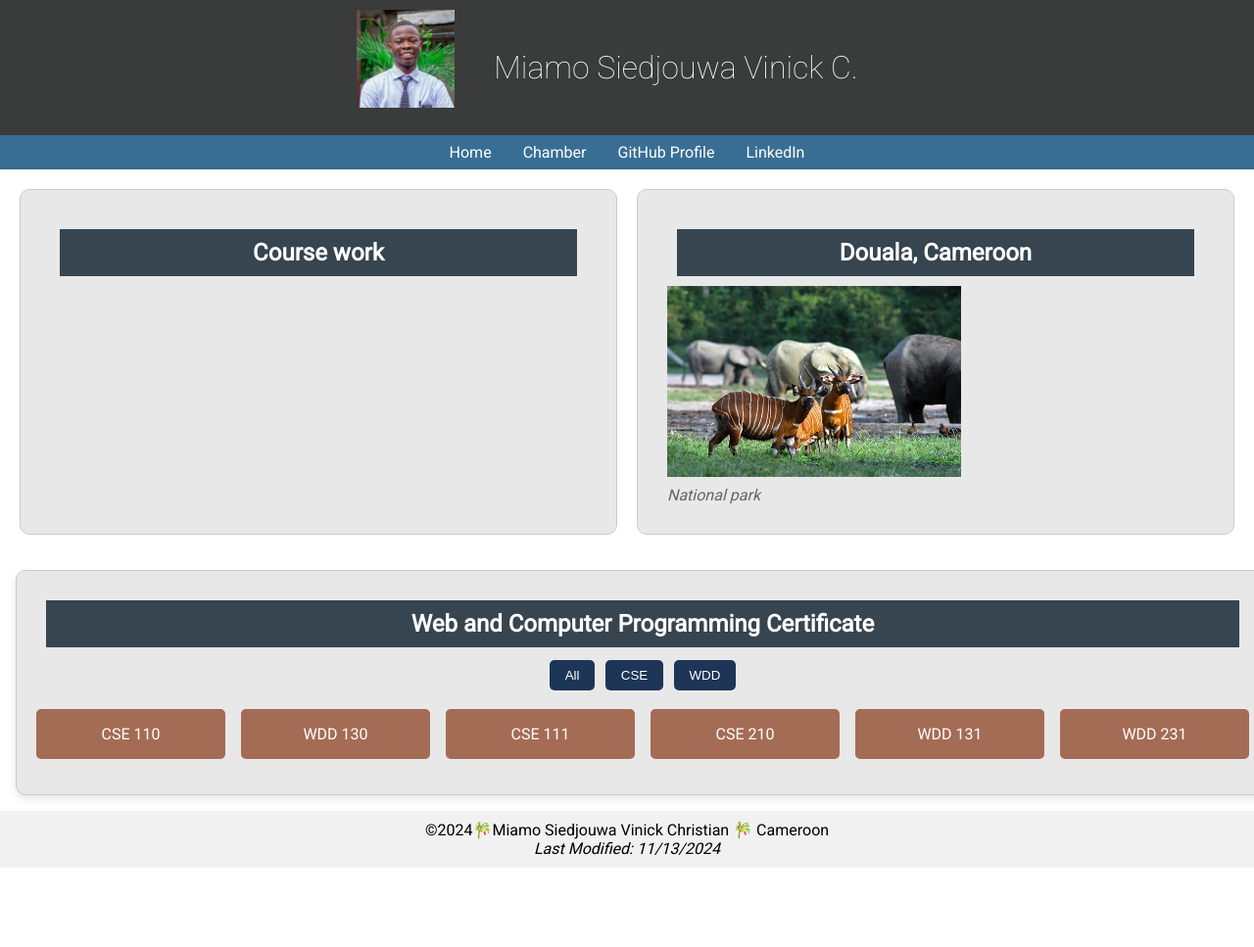
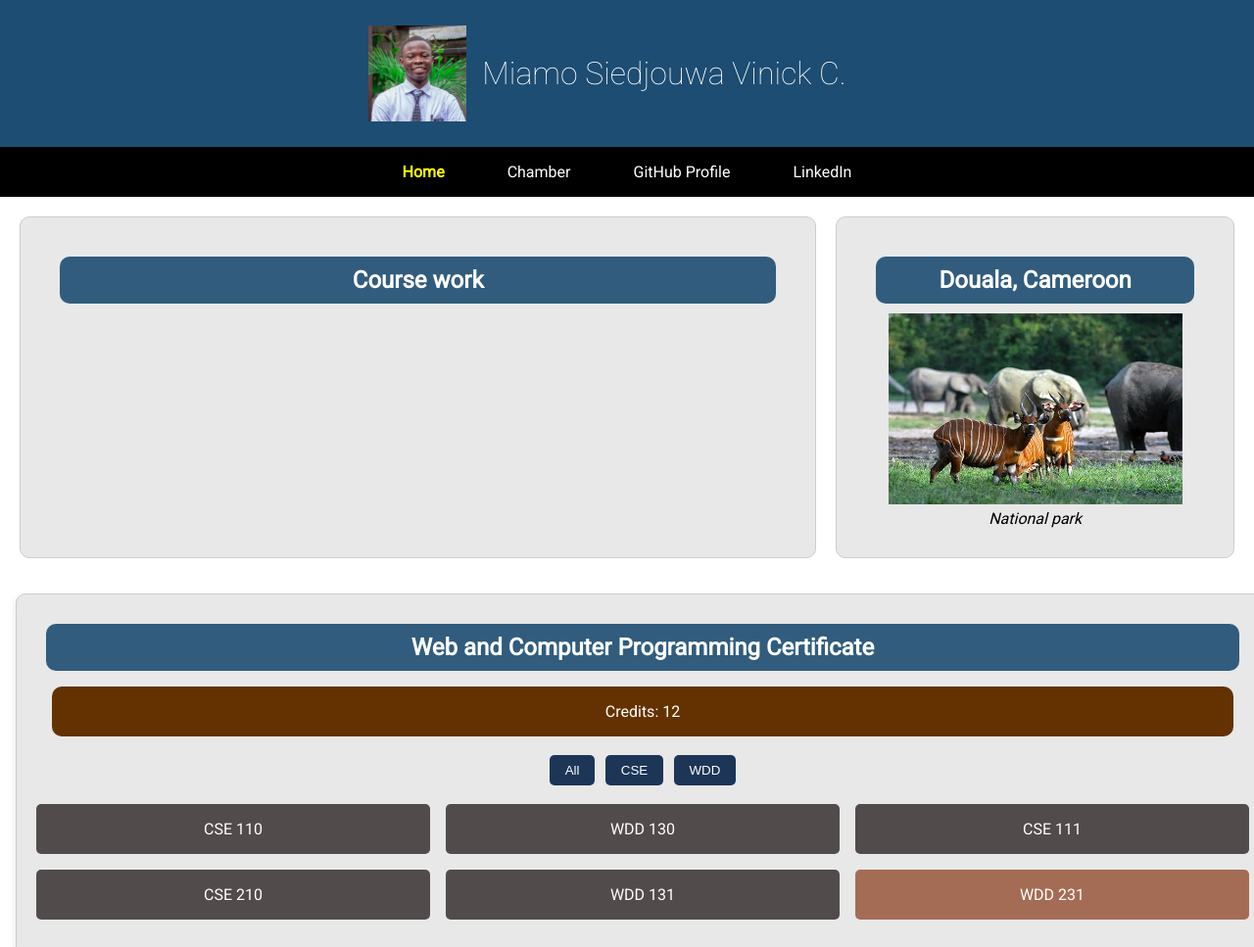
Before and after one commit to vinickchristian/wdd231, a plain HTML site: page index.html in a window 1280 px wide. Shown: the top 967 px of the page at 98% size. Before the commit the page ends 886 px from the top, so only its background shows below. Drawn offline with Linux system fonts and the light colour scheme.

Commit message:
modified

```diff
--- a/index.html
+++ b/index.html
@@ -1,5 +1,6 @@
 <!DOCTYPE html>
 <html lang="en">
+
 <head>
     <meta charset="UTF-8">
     <meta name="viewport" content="width=device-width ">
@@ -7,27 +8,29 @@
     <meta name="description" content="Miamo siedjouwa vinick C., WDD 231 - Web Frontend Development I">
     <meta name="author" content="Miamo siedjouwa vinick">
     <link rel="stylesheet" href="styles/base.css">
+    <link rel="stylesheet" href="styles/large.css">
     <script src="scripts/getdates.js" defer></script>
     <link rel="preconnect" href="https://fonts.googleapis.com">
     <link rel="preconnect" href="https://fonts.gstatic.com" crossorigin>
     <link href="https://fonts.googleapis.com/css2?family=Roboto:wght@100;400&display=swap" rel="stylesheet">
 </head>
+
 <body>
     <header>
-        <div class="head">
-        <img src="images/profile.jpg" alt="Miamo Siedjouwa Vinick" width="200">
+        <img src="images/profile.jpg" alt="Miamo Siedjouwa Vinick" width="100">
         <h1>Miamo Siedjouwa Vinick C.</h1>
-    </div>
+        <button class="hamburger">☰</button>
+    </header>
     <nav>
-            <button class="hamburger">☰</button>
         <div class="menu">
+
             <a href="index.html">Home</a>
             <a href="about.html">Chamber</a>
             <a href="https://github.com/vinickchristian">GitHub Profile</a>
             <a href="https://www.linkedin.com/">LinkedIn</a>
         </div>
     </nav>
-    </header>
+
 
     <main>
         <div class="container">
@@ -48,6 +51,7 @@
         </div>
         <section class="certificate-section">
             <h2>Web and Computer Programming Certificate</h2>
+            <p id="totalCredits"></p>
             <div class="filter-buttons">
                 <button onclick="filterCourses('all')">All</button>
                 <button onclick="filterCourses('CSE')">CSE</button>
@@ -63,4 +67,5 @@
         <p id="lastModified"></p>
     </footer>
 </body>
+
 </html>
--- a/scripts/getdates.js
+++ b/scripts/getdates.js
@@ -1,15 +1,12 @@
-// Get the current year
-const currentYear = new Date().getFullYear();
+// Get the current year and last modified date
+document.addEventListener('DOMContentLoaded', function () {
+    const currentYear = new Date().getFullYear();
+    const lastModifiedDate = new Date(document.lastModified).toLocaleDateString();
 
-// Get the last modified date of the HTML file
-const lastModifiedDate = new Date(document.lastModified).toLocaleDateString();
+    document.getElementById('currentyear').textContent = currentYear;
+    document.getElementById('lastModified').textContent = `Last Modified: ${lastModifiedDate}`;
 
-// Update the copyright year in the footer
-document.getElementById('currentyear').textContent = currentYear;
-
-// Update the last modified date in the footer
-document.getElementById('lastModified').textContent = `Last Modified: ${lastModifiedDate}`;
-document.addEventListener('DOMContentLoaded', function() {
+    // Hamburger menu toggle
     const menu = document.querySelector('nav .menu');
     const hamburgerButton = document.querySelector('.hamburger');
 
@@ -17,16 +14,41 @@ document.addEventListener('DOMContentLoaded', function() {
         menu.classList.toggle('open');
         hamburgerButton.textContent = menu.classList.contains('open') ? '✖' : '☰';
     });
+      // Wayfinding effect for active navigation link
+      const path = window.location.pathname;
+      const currentPage = path.substring(path.lastIndexOf('/') + 1);
+      const navLinks = document.querySelectorAll('.menu a');
+
+      navLinks.forEach(link => {
+          const href = link.getAttribute('href');
+          if (currentPage === href) {
+              link.classList.add('active');
+          }
+
+      // Initial display of all courses
+      filterCourses('all');
+  });
+
+    // Initial display of all courses
+    filterCourses('all');
 });
+
 // Course List Array
 const courses = [
-    { subject: 'CSE', number: 110, title: 'Introduction to Programming', credits: 2, certificate: 'Web and Computer Programming', description: 'This course will introduce students to programming...', technology: ['Python'], completed: true },
-    { subject: 'WDD', number: 130, title: 'Web Fundamentals', credits: 2, certificate: 'Web and Computer Programming', description: 'This course introduces students to the World Wide Web...', technology: ['HTML', 'CSS'], completed: true },
-    { subject: 'CSE', number: 111, title: 'Programming with Functions', credits: 2, certificate: 'Web and Computer Programming', description: 'CSE 111 students become more organized...', technology: ['Python'], completed: true },
-    { subject: 'CSE', number: 210, title: 'Programming with Classes', credits: 2, certificate: 'Web and Computer Programming', description: 'This course will introduce the notion of classes...', technology: ['C#'], completed: true },
-    { subject: 'WDD', number: 131, title: 'Dynamic Web Fundamentals', credits: 2, certificate: 'Web and Computer Programming', description: 'This course builds on prior experience in Web Fundamentals...', technology: ['HTML', 'CSS', 'JavaScript'], completed: true },
-    { subject: 'WDD', number: 231, title: 'Frontend Web Development I', credits: 2, certificate: 'Web and Computer Programming', description: 'This course builds on prior experience with Dynamic Web...', technology: ['HTML', 'CSS', 'JavaScript'], completed: false }
+    { subject: 'CSE', number: 110, title: 'Introduction to Programming', credits: 2, completed: true },
+    { subject: 'WDD', number: 130, title: 'Web Fundamentals', credits: 2, completed: true },
+    { subject: 'CSE', number: 111, title: 'Programming with Functions', credits: 2, completed: true },
+    { subject: 'CSE', number: 210, title: 'Programming with Classes', credits: 2, completed: true },
+    { subject: 'WDD', number: 131, title: 'Dynamic Web Fundamentals', credits: 2, completed: true },
+    { subject: 'WDD', number: 231, title: 'Frontend Web Development I', credits: 2, completed: false }
 ];
+// Calculate total credits
+const totalCredits = courses.reduce((sum, course) => sum + course.credits, 0);
+
+// Display total credits in the appropriate HTML element
+document.addEventListener('DOMContentLoaded', function () {
+    document.getElementById('totalCredits').textContent = `Credits: ${totalCredits}`;
+});
 
 // Display Courses Based on Filter
 function displayCourses(filter) {
@@ -37,10 +59,15 @@ function displayCourses(filter) {
            .forEach(course => {
         const courseCard = document.createElement('div');
         courseCard.className = 'course-card';
+        if (course.completed) {
+            courseCard.classList.add('completed');
+        }
+        courseCard.classList.add(course.completed ? 'completed' : 'incomplete');
         courseCard.textContent = `${course.subject} ${course.number}`;
         courseCard.onclick = () => showCourseDetails(course);
         courseGrid.appendChild(courseCard);
     });
+
 }
 
 // Show Course Details
@@ -49,15 +76,12 @@ function showCourseDetails(course) {
     courseWorkList.innerHTML = `
         <li><strong>${course.subject} ${course.number}</strong>: ${course.title}</li>
         <li><strong>Credits:</strong> ${course.credits}</li>
-        <li><strong>Description:</strong> ${course.description}</li>
-        <li><strong>Technologies:</strong> ${course.technology.join(', ')}</li>
+
+        <li><strong>Status:</strong> ${course.completed ? 'Completed' : 'Incomplete'}</li>
     `;
 }
 
-// Initial Display of All Courses
+// Filter Courses
 function filterCourses(filter) {
     displayCourses(filter);
 }
-
-// Display all courses on load
-filterCourses('all');
--- a/styles/base.css
+++ b/styles/base.css
@@ -1,74 +1,67 @@
+:root {
+    --blue: rgb(29, 77, 114);
+    --blue-1: rgb(29, 77, 114, 0.1);
+    --blue-7: rgb(29, 77, 114, 0.7);
+    --blue-9: rgb(29, 77, 114, 0.9);
+    --brown: rgb(100, 50, 0, 1);
+    --yellow: rgb(255, 255, 0, 1);
+    --bord: 1px solid rgb(0, 0, 0, 0.1)
+}
 
-:root {
- --primary-color: #396E94;
- --secondary-color:#E7C24F;
- --accent1-color: #c9bfc4;
- --accent2-color: #a43312;
-
- --nav-background-color: #AABD8C;
-  --nav-link-color: #396E94;
-  --nav-hover-link-color: #37698d;
- --nav-hover-background-color: #ffd000;
-}
-body{
+body {
     font-family: "Roboto", sans-serif;
     font-weight: 400;
 }
+
 h1 {
     font-weight: 100;
 }
-*{
+
+* {
     margin: 0;
     padding: 0;
     box-sizing: border-box;
 }
-main{
+
+main {
     max-width: 100%;
 }
+
 header {
-    background-color: #3a3b3b;
+    background-color: var(--blue);
+    display: flex;
+    justify-content: center;
+    align-items: center;
+    padding: 1rem;
+}
+
+h1 {
+    color: #fff;
+    margin: 40px;
+    margin-left: 1rem;
+}
+
+.menu a {
+    color: white;
+    text-decoration: none;
+    padding: 1rem;
+    text-align: center;
 
 }
-.head {
-    display: flex;
-    padding: 10px;
-    justify-content: center;
-}
-.head img {
-width: 100px;
-height: 100px;
 
-}
-header h1 {
-    color: white;
-    margin: 40px;
- }
- nav .menu {
-    display: flex;
-    flex-direction: row;
-    align-items: center;
+.menu a:hover {
+    color: var(--secondary-color);
 }
 
-  nav .menu a {
-    color: #fff;
-    text-decoration: none;
-    padding: 0.5em 1em;
+.menu a.active {
+    background-color: var(--secondary-color);
+    color: yellow;
+    font-weight: bold;
+    border-radius: 5px;
 }
 
-  nav .menu a:hover {
-      border: solid 1px white;
-      color: yellow;
-  }
-  nav .hamburger {
-    display: none;
-    background: none;
-    border: none;
-    color: #fff;
-    font-size: 2em;
-    cursor: pointer;
-  }
 nav {
-    background-color: #396E94;
+    background-color: black;
     display: flex;
     list-style: none;
     justify-content: center;
@@ -76,31 +69,36 @@ header h1 {
     padding: 0;
 }
 
-  nav a {
-      display: block;
-      color: #fff;
-      text-align: center;
-      padding: 1rem;
-  }
+
 
 .container {
     display: grid;
-    grid-template-columns: 1fr 1fr;
+    grid-template-columns: 2fr 1fr;
     gap: 20px;
     padding: 20px;
     background-color: white;
 }
 
-h2{
-    background-color: #36454f;
-    color:white ;
+h2 {
+    background-color: var(--blue-9);
+    color: white;
     display: flex;
     justify-content: center;
     padding: 10px;
     margin: 10px;
+    border-radius: 10px;
+}
+p{
+    margin: 1rem;
+    color: #fff;
+    padding: 1rem;
+    background-color: var(--brown);
+    border-radius: 10px;
+
 }
 
-  .info-section, .Location {
+.info-section,
+.Location {
     background-color: #e8e8e8;
     padding: 30px;
     border: 1px solid #ccc;
@@ -108,6 +106,7 @@ h2{
     width: 100%;
 
 }
+
 .certificate-section {
     background-color: #e8e8e8;
     padding: 20px;
@@ -118,6 +117,19 @@ h2{
     margin: 1rem;
     width: 100%;
 }
+
+.course-grid {
+    display: grid;
+    grid-template-columns: 1fr 1fr 1fr;
+    gap: 1rem;
+    margin: 1rem 0;
+}
+/* Style for completed courses */
+.course-card.completed {
+    background-color: rgb(82, 75, 75);
+    color: white;
+}
+
 
 .filter-buttons button {
     background-color: #1d3557;
@@ -133,13 +145,6 @@ h2{
     background-color: #457b9d;
 }
 
-.course-grid {
-    display: grid;
-    grid-template-columns: repeat(auto-fit, minmax(100px, 1fr));
-    gap: 1rem;
-    margin: 1rem 0;
-}
-
 .course-card {
     background-color: #a56c55;
     color: white;
@@ -148,7 +153,8 @@ h2{
     border-radius: 5px;
     cursor: pointer;
 }
-nav .hamburger {
+
+header .hamburger {
     display: none;
     background: none;
     border: none;
@@ -156,9 +162,15 @@ nav .hamburger {
     font-size: 2em;
     cursor: pointer;
 }
+
+figure {
+    display: flex;
+    flex-direction: column;
+    align-items: center;
+}
+
 figcaption {
     font-style: italic;
-    color: #666;
     margin-top: 5px;
 }
 
@@ -203,14 +215,12 @@ footer {
         width: 30%;
         padding: 0.5rem;
     }
+
     header {
         display: flex;
     }
-nav {
-    background-color: #3a3b3b;
-}
 
-  nav .hamburger {
+    header .hamburger {
         display: block;
     }
 
@@ -222,6 +232,4 @@ nav .menu {
     nav .menu.open {
         display: flex;
     }
-
-
 }
--- /dev/null
+++ b/styles/large.css
@@ -0,0 +1,22 @@
+@media (min-width: 740px) {
+    nav a:hover {
+        background-color: #ddd;
+        border-radius: 5px;
+      }
+        nav {
+            justify-content: center;
+        }
+
+        nav .hamburger {
+            display: none;
+        }
+
+        nav .menu {
+            display: flex;
+            flex-direction: row;
+        }
+
+        nav .menu a {
+            margin: 0 1em;
+        }
+    }
```
Lines whose indentation alone changed are shown as unchanged.
